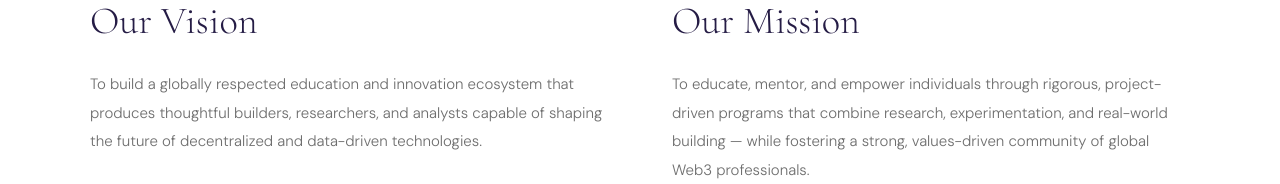
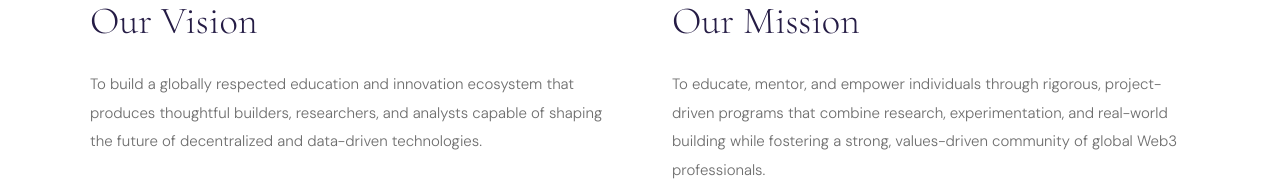
Before and after one commit to Prudentdev-xyz/imoforge-academy, a React (Vite) app: page /about in a window 1280 px wide. Shown: the part 768-952 px from the top of the page. Built offline with nearby package versions, Linux system fonts and the light colour scheme.

Commit message:
AboutPage3-fix

```diff
--- a/src/pages/About.jsx
+++ b/src/pages/About.jsx
@@ -25,7 +25,7 @@ const whyUs = [
   { title: "Learning by Building", desc: "We believe mastery comes from practice. Every learner builds real smart contracts, DeFi tools, dashboards, and trading systems." },
   { title: "Globally Connected, Locally Rooted", desc: "Our community spans Africa and beyond, connecting learners with builders, mentors, and innovators worldwide." },
   { title: "Support Beyond Graduation", desc: "We don't stop at teaching. Our alumni network opens doors to jobs, grants, collaborations, and long-term growth." },
-  { title: "Built for the Future of Web3", desc: "From blockchain engineering to data, security, and trading — our focus is on skills that remain relevant." },
+  { title: "Built for the Future of Web3", desc: "From blockchain engineering to data, security, and trading our focus is on skills that remain relevant." },
 ];
 
 const W = { maxWidth: 1100, margin: "0 auto" };
@@ -81,7 +81,7 @@ export default function About() {
               Our Mission
             </h2>
             <p style={{ fontSize: 15, lineHeight: 1.9, color: "rgba(13,13,13,0.6)", fontWeight: 300, margin: 0 }}>
-              To educate, mentor, and empower individuals through rigorous, project-driven programs that combine research, experimentation, and real-world building — while fostering a strong, values-driven community of global Web3 professionals.
+              To educate, mentor, and empower individuals through rigorous, project-driven programs that combine research, experimentation, and real-world building while fostering a strong, values-driven community of global Web3 professionals.
             </p>
           </motion.div>
         </div>
@@ -196,7 +196,7 @@ export default function About() {
                 Founder & CEO, Àkàńó Labs · Blockchain Data Analyst, DeFi Tool Developer, Trader, and Cybersecurity Student
               </p>
               <p style={{ fontSize: 15, lineHeight: 1.9, color: "rgba(255,255,255,0.6)", fontWeight: 300, margin: 0 }}>
-                Waliullahi is passionate about building technology, training, and connecting builders worldwide — empowering skilled individuals to shape the decentralized future.
+                Waliullahi is passionate about building technology, training, and connecting builders worldwide empowering skilled individuals to shape the decentralized future.
               </p>
               <p style={{ fontFamily: "Cormorant Garamond, serif", fontSize: "clamp(1.2rem, 2vw, 1.5rem)", fontWeight: 300, color: "#C4BADF", fontStyle: "italic", margin: 0 }}>
                 "Skilled individuals and technology will transform the world."
```
